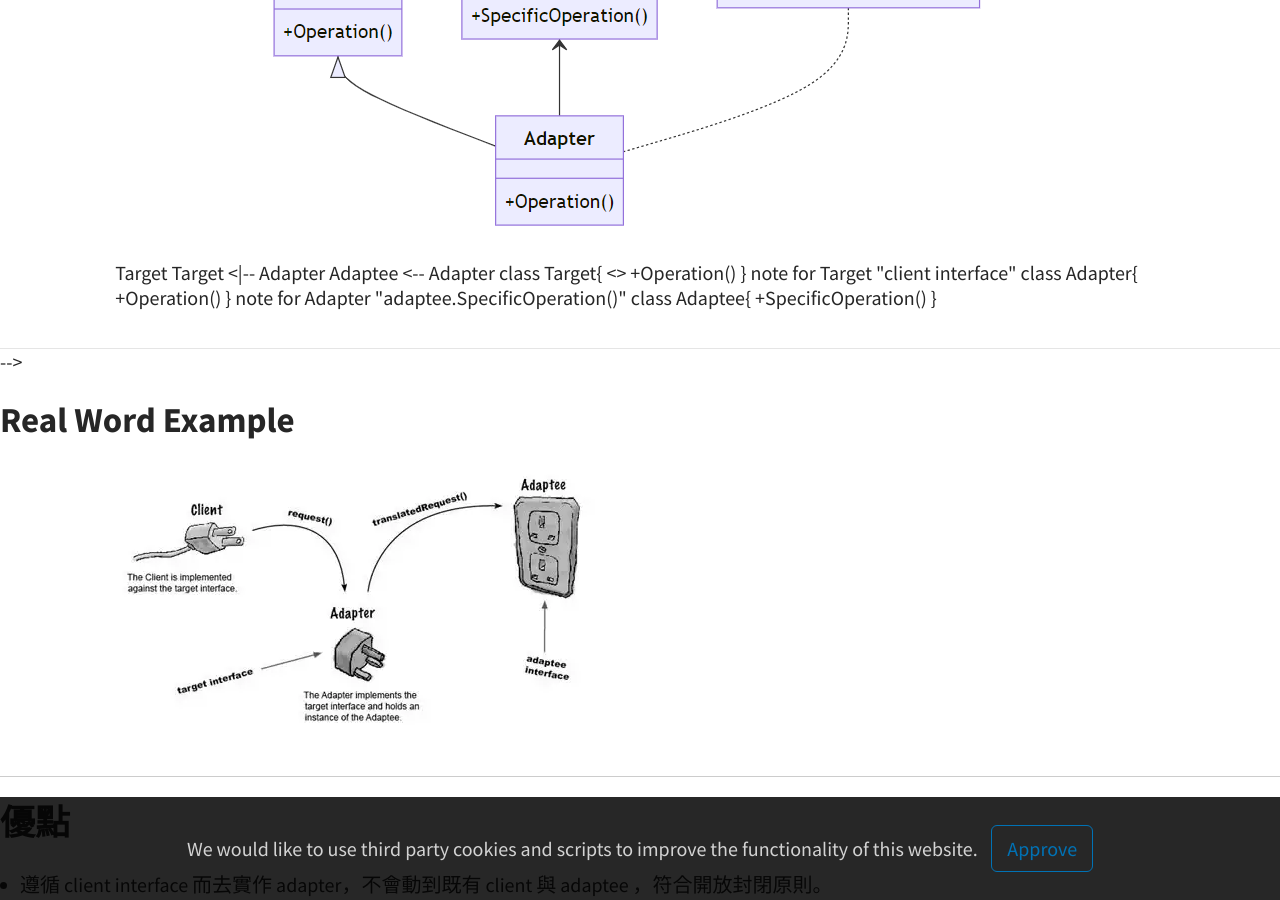
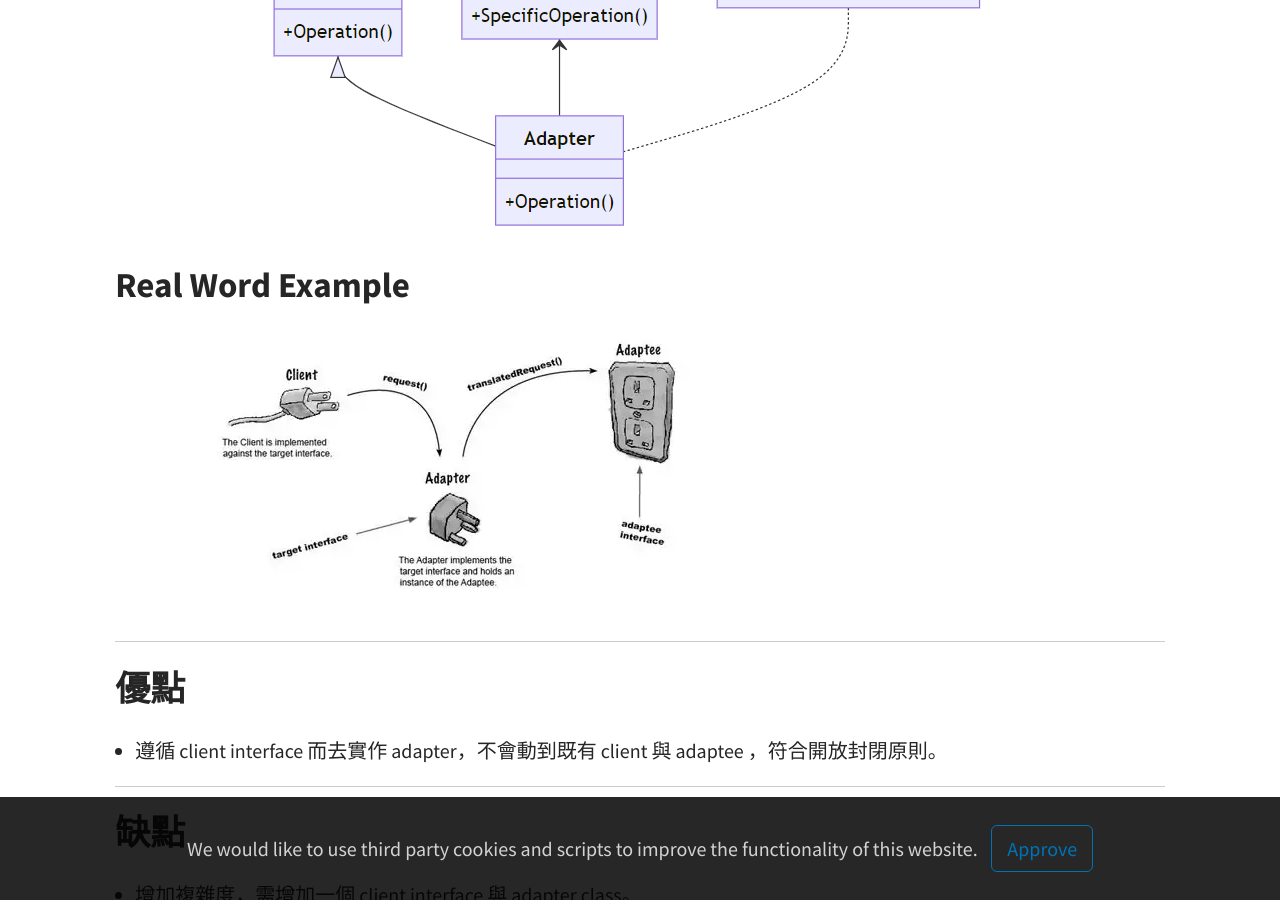
Before and after one commit to Yu-Qiao-Hong/Yu-Qiao-Hong.github.io, a Jekyll site: the page built from _posts/2022-12-01-CSharp_DesignPattern_Adapter.md, in a window 1280 px wide and 900 px high, scrolled down 850 px. Built offline with Jekyll 4.4.1, drawn with Linux system fonts in a browser that asks for light colours.

Commit message:
Update 2022-12-01-CSharp_DesignPattern_Adapter.md

```diff
--- a/_posts/2022-12-01-CSharp_DesignPattern_Adapter.md
+++ b/_posts/2022-12-01-CSharp_DesignPattern_Adapter.md
@@ -20,11 +20,11 @@ tags: [C#, Design Pattern]
 
 ![]({{ "/images/CSharp_DesignPattern_Adapter/class diagram.png" | relative_url}})
 
-{::comment}
+<!---
 <div class="mermaid">
 classDiagram
 
-Client --> Target
+Target  <-- Client
 Target  <|-- Adapter
 Adaptee <--  Adapter
 
@@ -43,7 +43,7 @@ class Adaptee{
     +SpecificOperation()
 }
 </div>
-{:/comment}
+-->
 
 ## Real Word Example
 
```
